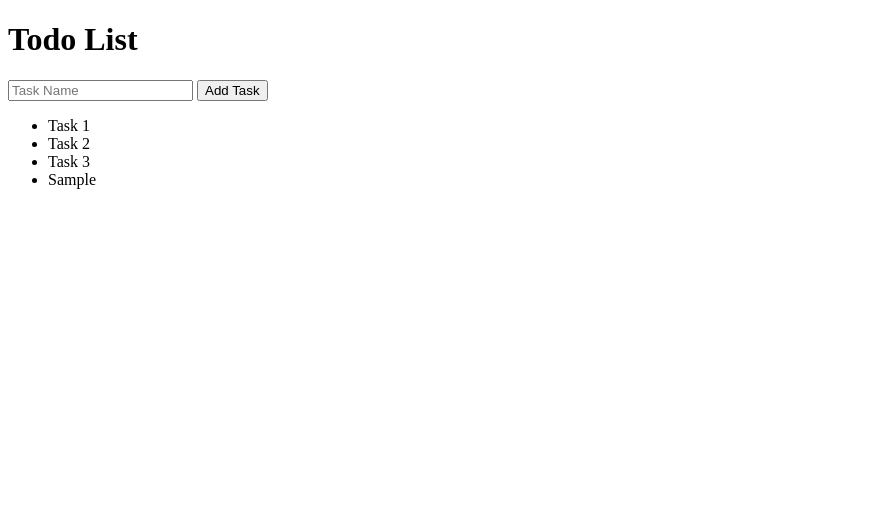
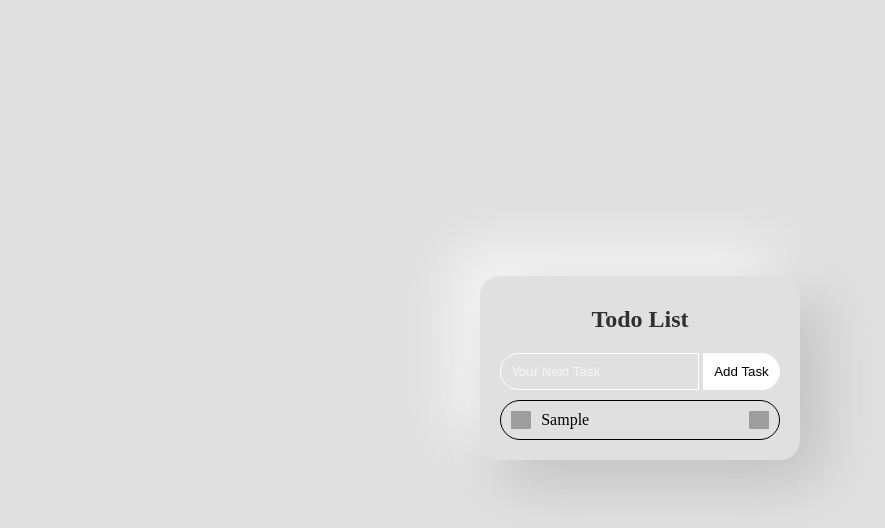
Before and after one commit to AminBihamta/TodoList, a plain HTML site: page index.html in a window 1280 px wide. Both pictures are taken after typing "Sample" into the empty fields and a click on the button "Add Task". Shown: the whole page, without its empty margins (0-885 px from the left). Drawn offline with Linux system fonts and the light colour scheme; grey boxes are pictures that could not be loaded.

Commit message:
Styling, toggling works

```diff
--- a/index.html
+++ b/index.html
@@ -5,45 +5,130 @@
     <meta name="viewport" content="width=device-width, initial-scale=1.0" />
     <title>Document</title>
     <style>
-      .crossed {
-        color: red;
+      img {
+        width: 20px;
+      }
+      .task {
+        display: flex;
+        padding: 10px 0px;
+      }
+
+      .task span {
+        padding: 0px 0px 0px 10px;
+      }
+
+      .cross {
+        margin-left: auto;
+      }
+
+      .toggled {
+        src: url(https://cdn4.iconfinder.com/data/icons/ionicons/512/icon-ios7-circle-filled-512.png);
+      }
+
+      h2 {
+        color: #303030;
+      }
+
+      body {
+        background-color: #e0e0e0;
+        text-align: center;
+        display: grid;
+        place-content: center;
+        height: 90vh;
+        color: white;
+      }
+
+      #todoBody {
+        background-color: #e0e0e0;
+        display: flexbox;
+        width: max-content;
+        padding: 10px 20px;
+        border-radius: 20px;
+        box-shadow: 20px 20px 60px #bebebe, -20px -20px 60px #ffffff;
+      }
+
+      #tasks_body {
+        margin: 10px 0px 0px 0px;
+      }
+
+      .task {
+        border: 1px solid black;
+        color: black;
+        border-radius: 20px;
+        padding: 10px;
+        margin-bottom: 10px;
+      }
+
+      .checked {
+        color: #00c90d;
         text-decoration: line-through;
+        border-color: #00c90d;
+      }
+
+      input {
+        background-color: transparent;
+        border: white 1px solid;
+        padding: 10px;
+        border-radius: 20px 0px 0px 20px;
+      }
+
+      ::placeholder {
+        color: rgb(246, 246, 246);
+      }
+
+      button {
+        border-radius: 0px 20px 20px 0px;
+        border: 1px solid white;
+        background-color: white;
+        padding: 10px;
+      }
+
+      button:hover {
+        background-color: black;
+        color: white;
       }
     </style>
   </head>
   <body>
-    <h1>Todo List</h1>
-    <input
-      id="input_Box"
-      type="text"
-      name="task_title"
-      placeholder="Task Name"
-    />
-    <button onclick="addTask()" id="add_button">Add Task</button>
-    <div>
-      <ul id="listContainer">
-        <li>Task 1</li>
-        <li>Task 2</li>
-        <li>Task 3</li>
-      </ul>
+    <div id="background">
+      <div id="todoBody">
+        <h2>Todo List</h2>
+        <div>
+          <input type="text" id="todoTileBox" placeholder="Your Next Task" />
+          <button onclick="addElement()">Add Task</button>
+          <div id="tasks_body"></div>
+        </div>
+      </div>
     </div>
+    <script>
+      let taskBody = document.getElementById("tasks_body");
+      function addElement() {
+        let taskText = document.getElementById("todoTileBox");
+        if (taskText.value !== "") {
+          let newTask = document.createElement("div");
+          newTask.classList.add("task");
+          newTask.innerHTML = `<img class="toggle" src="https://cdn1.iconfinder.com/data/icons/material-core/20/check-circle-outline-512.png" /><span>${taskText.value}</span><img class="cross" src="https://cdn1.iconfinder.com/data/icons/andriod-app/36/close-512.png" />`;
 
-    <script>
-      const input_box = document.getElementById("input_Box");
-      const listContainer = document.getElementById("listContainer");
+          taskBody.appendChild(newTask);
 
-      function addTask() {
-        let li = document.createElement("li");
-        li.innerHTML = input_box.value;
-        listContainer.appendChild(li);
-        input_box.value = null;
+          taskText.value = null;
+        }
       }
 
-      listContainer.addEventListener("click", function (e) {
-        if (e.target.tagName === "LI") {
-          e.target.classList.toggle("crossed");
-        } else if (e.target.tagName === "span") {
-          e.target.parentElement.remove();
+      taskBody.addEventListener("click", function (e) {
+        if (e.target.classList.contains("toggle")) {
+          let task = e.target.closest(".task");
+          let toggleImg = e.target;
+          if (task.classList.contains("checked")) {
+            task.classList.toggle("checked");
+            toggleImg.src =
+              "https://cdn1.iconfinder.com/data/icons/material-core/20/check-circle-outline-512.png";
+          } else {
+            task.classList.toggle("checked");
+
+            toggleImg.src =
+              "https://cdn.iconfinder.com/stored_data/1595811/128/png?token=1711008311-LTyQBop2I5E51jGg3qmg8E76z%2FUkY8HkldlMzv%2F1AeA%3D";
+          }
         }
       });
     </script>
```
